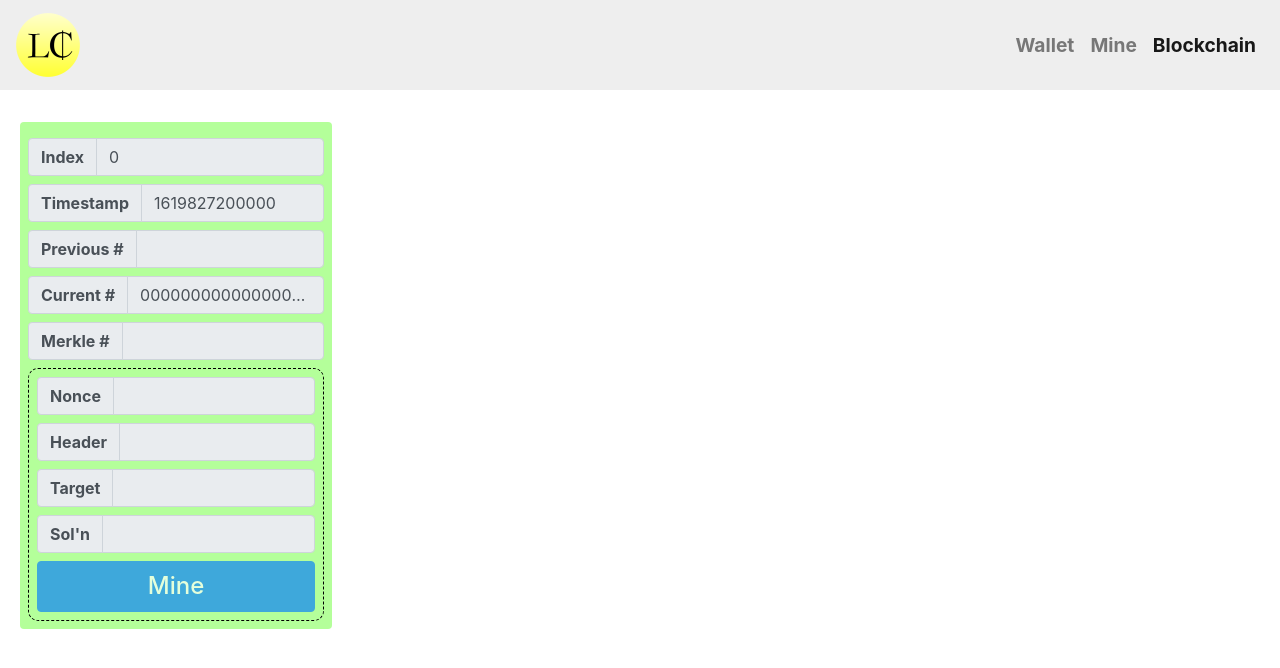
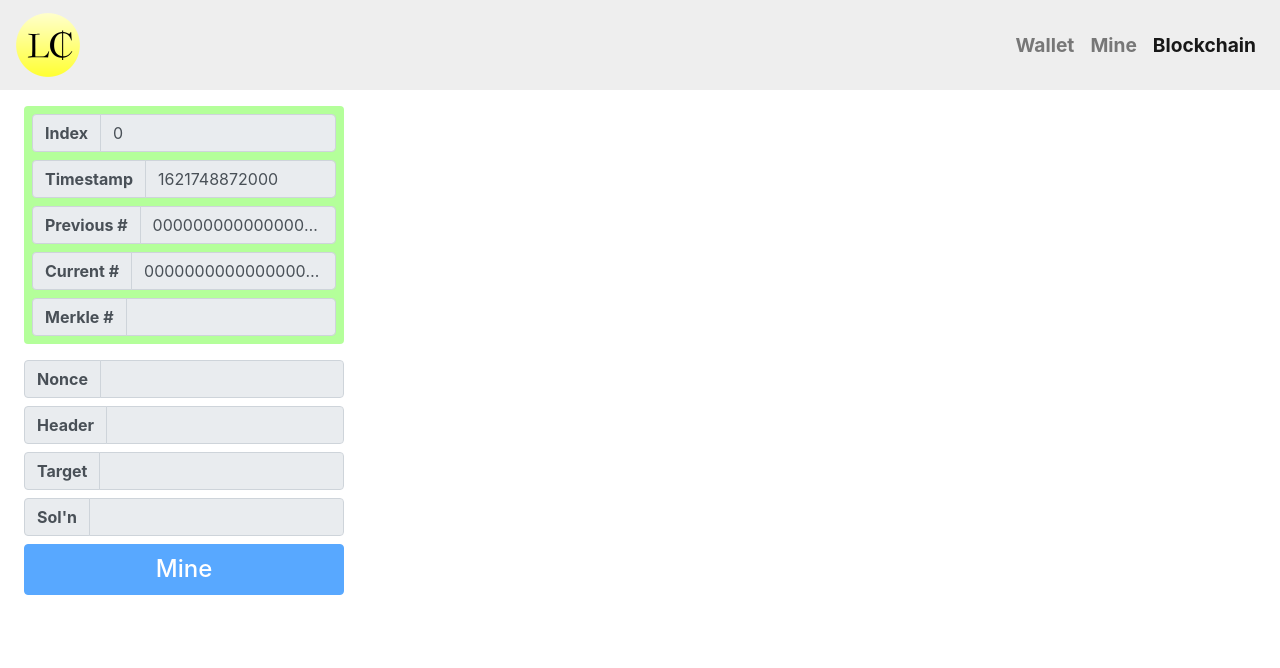
Before and after one commit to lbragile/LibraCoin, a React (Create React App) app: page /blockchain in a window 1280 px wide. Shown: the top 668 px of the page. Built offline with nearby package versions, Linux system fonts and the light colour scheme.

Commit message:
combined block and preview block, need to fix curr # error and then propagation

```diff
--- a/src/components/Block/Block.scss
+++ b/src/components/Block/Block.scss
@@ -1,16 +1,5 @@
 $valid_bg: #b4ff9a;
 $invalid_bg: #ff9a9a;
-
-.block-background {
-  border-radius: 10px;
-  padding: 1rem 2rem;
-}
-
-.bordered-background {
-  border: 1px dashed black;
-  border-radius: 10px;
-  padding: 0 0.5em 0.5em;
-}
 
 .block {
   width: 20rem;
--- a/src/components/Block/Block.tsx
+++ b/src/components/Block/Block.tsx
@@ -1,44 +1,91 @@
-import React, { useState, useContext } from "react";
-import { Form, InputGroup } from "react-bootstrap";
+import React, { useContext, useRef } from "react";
+import { Button, Form, InputGroup } from "react-bootstrap";
 
-import Statistics from "./Statistics";
-import { IAction, IBlock } from "../../typings/AppTypes";
 import { AppContext } from "../../context/AppContext";
+import { IAction, IState } from "../../typings/AppTypes";
 import { ACTIONS } from "../../enums/AppDispatchActions";
 
-export default function Block({ block }: { block: IBlock }): JSX.Element {
-  const { dispatch } = useContext(AppContext) as { dispatch: React.Dispatch<IAction> };
+import "./Block.scss";
 
-  const [solution, setSolution] = useState<string>("");
-  const [isValid, setIsValid] = useState<boolean>(block.valid ?? true);
+interface IBlockProps {
+  chain: boolean;
+  index: number | undefined;
+  merkleRoot: string;
+  isValid: boolean;
+  setIsValid: (arg: boolean) => void;
+  solution: string;
+  setSolution: (arg: string) => void;
+}
+
+export default function Block(props: IBlockProps): JSX.Element {
+  const { state, dispatch } = useContext(AppContext) as { state: IState; dispatch: React.Dispatch<IAction> };
+
+  const blockIndex = props.index ?? state.chain[state.chain.length - 1].index;
+  const index = useRef<number>(props.chain ? blockIndex : blockIndex + 1);
+  const prevHash = useRef<string>(state.chain[blockIndex].currHash);
+
+  function handleAddBlock() {
+    const block = {
+      index: index.current,
+      prevHash: prevHash.current,
+      currHash: props.solution,
+      transactions: state.selectedTrans,
+      timestamp: Date.now(),
+      merkleRoot: props.merkleRoot,
+      valid: state.chain[index.current - 1].valid, // validity depends on previous block
+      showTrans: false
+    };
+
+    // add the block, update verified transactions, clear selected transactions
+    dispatch({ type: ACTIONS.ADD_BLOCK, payload: { block } });
+    dispatch({ type: ACTIONS.UPDATE_VERIFIED_TRANS });
+    dispatch({ type: ACTIONS.UPDATE_SELECTED_TRANS, payload: { selectedTrans: [] } });
+
+    // update preview details
+    index.current += 1;
+    prevHash.current = props.solution;
+    props.setIsValid(false);
+    props.setSolution("");
+  }
 
   function handleViewTransactions(): void {
+    const block = state.chain[index.current];
     dispatch({ type: ACTIONS.UPDATE_BLOCK, payload: { block: { ...block, showTrans: !block.showTrans } } });
   }
 
   return (
-    <div className="block flex-column flex-shrink-0">
-      <div className={"my-3 mx-1 p-2 rounded " + (isValid ? "valid-block" : "invalid-block")}>
-        <Form>
-          <InputGroup className="my-2">
+    <Form
+      className={
+        (props.chain ? "" : "col-10 col-lg-5 ") +
+        "my-4 my-lg-0 p-2 rounded " +
+        (props.isValid ? "valid-block" : "invalid-block")
+      }
+    >
+      <InputGroup className="mb-2">
         <InputGroup.Prepend>
           <InputGroup.Text>Index</InputGroup.Text>
         </InputGroup.Prepend>
-            <Form.Control type="number" defaultValue={block.index} disabled />
+        <Form.Control type="number" defaultValue={index.current} disabled />
       </InputGroup>
 
       <InputGroup className="my-2">
         <InputGroup.Prepend>
           <InputGroup.Text>Timestamp</InputGroup.Text>
         </InputGroup.Prepend>
-            <Form.Control key={block.timestamp} type="number" defaultValue={block.timestamp} disabled />
+        <Form.Control key={props.solution} type="number" defaultValue={Date.now()} disabled />
       </InputGroup>
 
       <InputGroup className="my-2">
         <InputGroup.Prepend>
           <InputGroup.Text>Previous #</InputGroup.Text>
         </InputGroup.Prepend>
-            <Form.Control className="text-truncate" type="text" defaultValue={block.prevHash} readOnly />
+        <Form.Control
+          key={prevHash.current}
+          className="text-truncate"
+          type="text"
+          defaultValue={prevHash.current}
+          readOnly
+        />
       </InputGroup>
 
       <InputGroup className="my-2">
@@ -46,48 +93,44 @@ export default function Block({ block }: { block: IBlock }): JSX.Element {
           <InputGroup.Text>Current #</InputGroup.Text>
         </InputGroup.Prepend>
         <Form.Control
-              key={solution}
           className="text-truncate"
           type="text"
-              defaultValue={solution ? solution : block.currHash}
+          defaultValue={!props.solution && props.chain ? state.chain[index.current].currHash : props.solution}
           readOnly
         />
       </InputGroup>
 
-          <InputGroup className="my-2">
+      <InputGroup className="mt-2">
         <InputGroup.Prepend>
           <InputGroup.Text>Merkle #</InputGroup.Text>
         </InputGroup.Prepend>
-            {block.index === 0 ? (
+        {index.current === 0 ? (
           <Form.Control type="text" defaultValue={""} disabled />
         ) : (
           <React.Fragment>
             <Form.Control
-                  key={block.merkleRoot}
+              key={props.merkleRoot}
               className="text-truncate"
               type="text"
-                  defaultValue={block.merkleRoot}
+              defaultValue={props.merkleRoot}
               readOnly
             />
+            {props.chain && (
               <InputGroup.Append>
                 <InputGroup.Text className="show-trans-eye" onClick={() => handleViewTransactions()}>
-                    {block.showTrans ? "🙈" : "🙉"}
+                  {state.chain[index.current].showTrans ? "🙈" : "🙉"}
                 </InputGroup.Text>
               </InputGroup.Append>
+            )}
           </React.Fragment>
         )}
       </InputGroup>
+
+      {props.isValid && !props.chain && (
+        <Button className="mt-2" variant="success" block onClick={() => handleAddBlock()}>
+          <h4 className="my-0">Add Block</h4>
+        </Button>
+      )}
     </Form>
-
-        <Statistics
-          chain={true}
-          block={block}
-          solution={solution}
-          setSolution={setSolution}
-          isValid={isValid}
-          setIsValid={setIsValid}
-        />
-      </div>
-    </div>
   );
 }
--- a/src/components/Block/BlockChain.tsx
+++ /dev/null
@@ -1,24 +0,0 @@
-import React, { useContext } from "react";
-
-import Block from "./Block";
-import BlockTrans from "./BlockTrans";
-
-import { AppContext } from "../../context/AppContext";
-import { IState } from "../../typings/AppTypes";
-
-import "./Block.scss";
-
-export default function BlockChain(): JSX.Element {
-  const { state } = useContext(AppContext) as { state: IState };
-
-  return (
-    <div className="mx-3 row flex-nowrap overflow-auto">
-      {state.chain.map((block) => (
-        <div className="block" key={block.prevHash}>
-          <Block block={block} />
-          {block.showTrans && <BlockTrans index={block.index} />}
-        </div>
-      ))}
-    </div>
-  );
-}
--- a/src/components/Block/PreviewBlock.tsx
+++ /dev/null
@@ -1,98 +0,0 @@
-import React, { useContext, useRef } from "react";
-import { Button, Form, InputGroup } from "react-bootstrap";
-
-import { AppContext } from "../../context/AppContext";
-import { IAction, IState } from "../../typings/AppTypes";
-import { ACTIONS } from "../../enums/AppDispatchActions";
-
-import "./Block.scss";
-
-interface IPreviewBlockProps {
-  merkleRoot: string;
-  isValid: boolean;
-  setIsValid: (arg: boolean) => void;
-  solution: string;
-  setSolution: (arg: string) => void;
-}
-
-export default function PreviewBlock(props: IPreviewBlockProps): JSX.Element {
-  const { state, dispatch } = useContext(AppContext) as { state: IState; dispatch: React.Dispatch<IAction> };
-
-  const index = useRef<number>(state.chain[state.chain.length - 1].index + 1);
-  const prevHash = useRef<string>(state.chain[state.chain.length - 1].currHash);
-
-  function handleAddBlock() {
-    const block = {
-      index: index.current,
-      prevHash: prevHash.current,
-      currHash: props.solution,
-      transactions: state.selectedTrans,
-      timestamp: Date.now(),
-      merkleRoot: props.merkleRoot,
-      valid: state.chain[index.current - 1].valid, // validity depends on previous block
-      showTrans: false
-    };
-
-    // add the block, update verified transactions, clear selected transactions
-    dispatch({ type: ACTIONS.ADD_BLOCK, payload: { block } });
-    dispatch({ type: ACTIONS.UPDATE_VERIFIED_TRANS });
-    dispatch({ type: ACTIONS.UPDATE_SELECTED_TRANS, payload: { selectedTrans: [] } });
-
-    // update preview details
-    index.current += 1;
-    prevHash.current = props.solution;
-    props.setIsValid(false);
-    props.setSolution("");
-  }
-
-  return (
-    <Form className={"col-10 col-lg-5 my-4 my-lg-0 p-2 rounded " + (props.isValid ? "valid-block" : "invalid-block")}>
-      <InputGroup className="mb-2">
-        <InputGroup.Prepend>
-          <InputGroup.Text>Index</InputGroup.Text>
-        </InputGroup.Prepend>
-        <Form.Control key={index.current} type="number" defaultValue={index.current} disabled />
-      </InputGroup>
-
-      <InputGroup className="my-2">
-        <InputGroup.Prepend>
-          <InputGroup.Text>Timestamp</InputGroup.Text>
-        </InputGroup.Prepend>
-        <Form.Control key={props.solution} type="number" defaultValue={Date.now()} disabled />
-      </InputGroup>
-
-      <InputGroup className="my-2">
-        <InputGroup.Prepend>
-          <InputGroup.Text>Previous #</InputGroup.Text>
-        </InputGroup.Prepend>
-        <Form.Control
-          key={prevHash.current}
-          className="text-truncate"
-          type="text"
-          defaultValue={prevHash.current}
-          readOnly
-        />
-      </InputGroup>
-
-      <InputGroup className="my-2">
-        <InputGroup.Prepend>
-          <InputGroup.Text>Current #</InputGroup.Text>
-        </InputGroup.Prepend>
-        <Form.Control className="text-truncate" type="text" defaultValue={props.solution} readOnly />
-      </InputGroup>
-
-      <InputGroup className="mt-2">
-        <InputGroup.Prepend>
-          <InputGroup.Text>Merkle #</InputGroup.Text>
-        </InputGroup.Prepend>
-        <Form.Control className="text-truncate" type="text" defaultValue={props.merkleRoot} readOnly />
-      </InputGroup>
-
-      {props.isValid && (
-        <Button className="mt-2" variant="success" block onClick={() => handleAddBlock()}>
-          <h4 className="my-0">Add Block</h4>
-        </Button>
-      )}
-    </Form>
-  );
-}
--- a/src/components/Block/Statistics.tsx
+++ b/src/components/Block/Statistics.tsx
@@ -39,7 +39,7 @@ export default function Statistics(props: IStats): JSX.Element {
   }
 
   return (
-    <Form aria-label="Block Statistics" className={props.chain ? "bordered-background" : "col-11 col-lg-5 mx-3"}>
+    <Form aria-label="Block Statistics" className={props.chain ? "my-3" : "col-11 col-lg-5 mx-3"}>
       <InputGroup className="my-2">
         <InputGroup.Prepend>
           <InputGroup.Text>Nonce</InputGroup.Text>
--- a/src/pages/Chain.tsx
+++ b/src/pages/Chain.tsx
@@ -1,12 +1,47 @@
-import React from "react";
+import React, { useContext, useState } from "react";
+import Block from "../components/Block/Block";
+import BlockTrans from "../components/Block/BlockTrans";
+import Statistics from "../components/Block/Statistics";
 import NavMenu from "../components/NavMenu/NavMenu";
-import BlockChain from "../components/Block/BlockChain";
+import { AppContext } from "../context/AppContext";
+import { IState } from "../typings/AppTypes";
 
 export default function Chain(): JSX.Element {
+  const { state } = useContext(AppContext) as { state: IState };
+
+  const [solution, setSolution] = useState<string>("");
+  const [isValid, setIsValid] = useState<boolean>(true);
+
   return (
     <div>
       <NavMenu />
-      <BlockChain />
+
+      <div className="mx-3 row flex-nowrap overflow-auto">
+        {state.chain.map((block, i) => (
+          <div className="block mx-2 flex-column flex-shrink-0" key={block.prevHash}>
+            <Block
+              chain={true}
+              index={i}
+              merkleRoot={block.merkleRoot}
+              isValid={isValid}
+              setIsValid={setIsValid}
+              solution={solution}
+              setSolution={setSolution}
+            />
+
+            <Statistics
+              chain={true}
+              block={block}
+              solution={solution}
+              setSolution={setSolution}
+              isValid={isValid}
+              setIsValid={setIsValid}
+            />
+
+            {block.showTrans && <BlockTrans index={i} />}
+          </div>
+        ))}
+      </div>
     </div>
   );
 }
--- a/src/pages/Mine.tsx
+++ b/src/pages/Mine.tsx
@@ -1,7 +1,7 @@
 import React, { useState } from "react";
 
 import NavMenu from "../components/NavMenu/NavMenu";
-import PreviewBlock from "../components/Block/PreviewBlock";
+import Block from "../components/Block/Block";
 import TransactionItems from "../components/Transaction/TransactionItems";
 import PreviewTree from "../components/Transaction/PreviewTree";
 import Statistics from "../components/Block/Statistics";
@@ -26,7 +26,9 @@ export default function Mine(): JSX.Element {
           setSolution={setSolution}
         />
 
-        <PreviewBlock
+        <Block
+          chain={false}
+          index={undefined}
           merkleRoot={merkleRoot}
           isValid={isValid}
           setIsValid={setIsValid}
```
Also changed, not shown: src/components/Block/BlockTrans.tsx (+8 -2 lines). Lines whose indentation alone changed are shown as unchanged.
